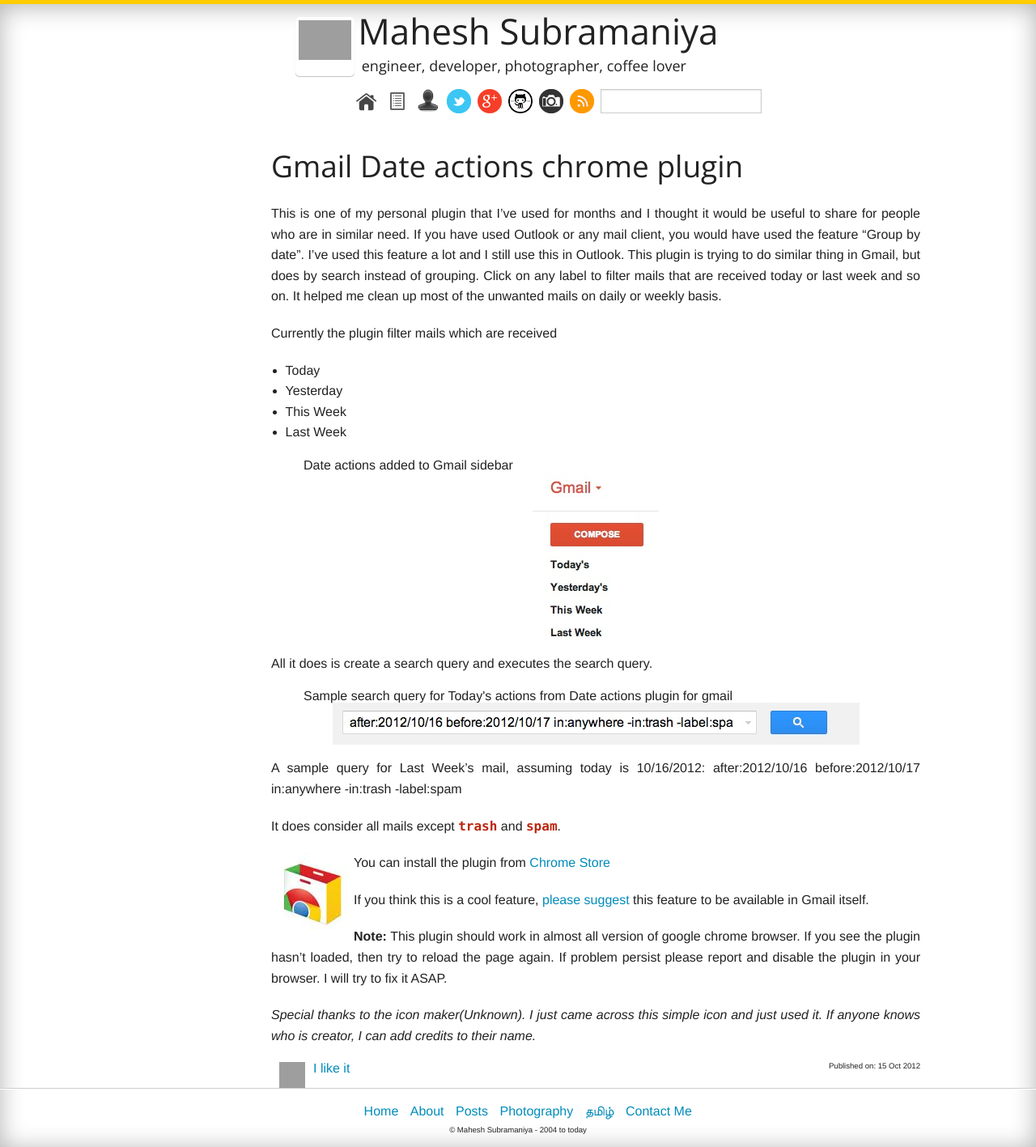
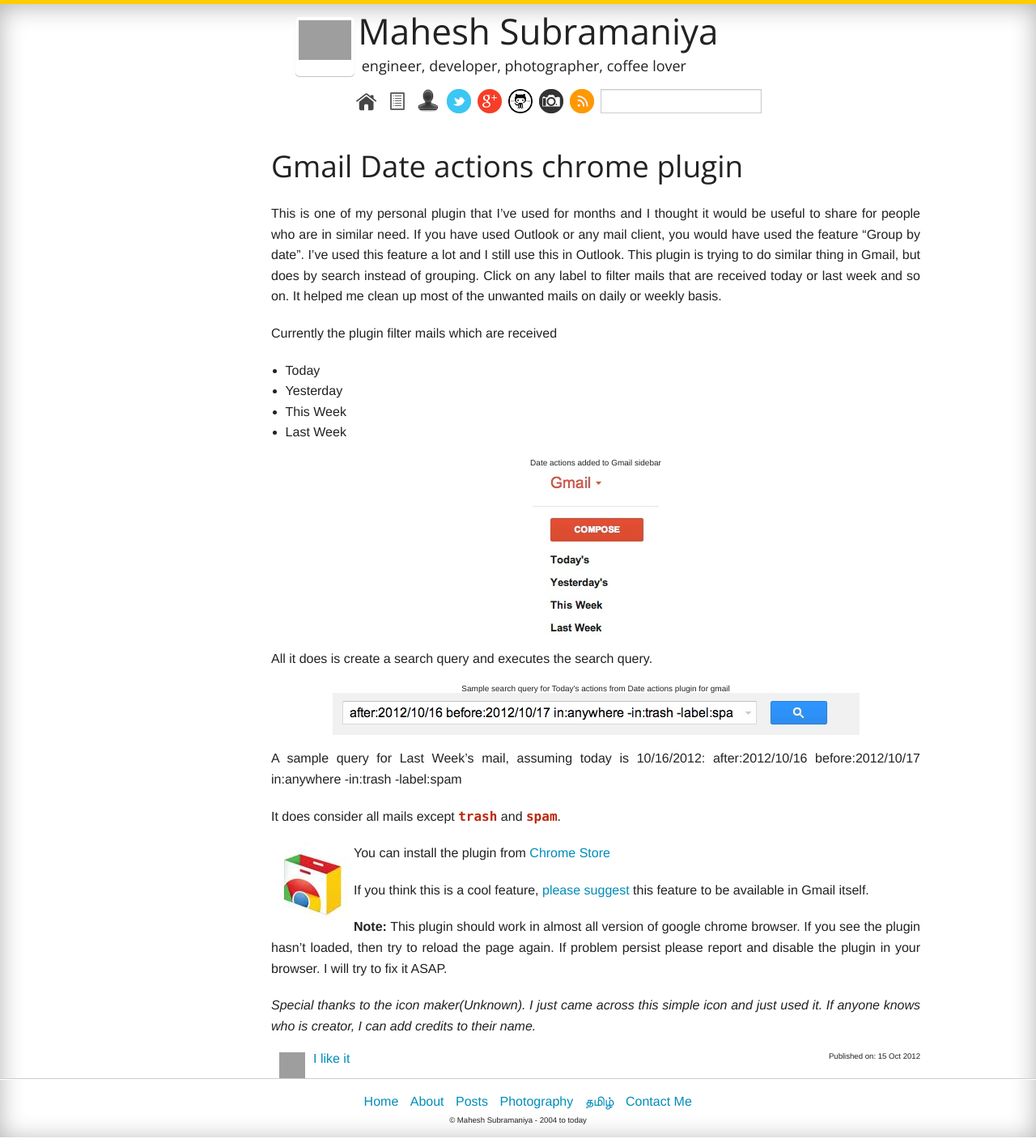
Before and after one commit to maheshsubramaniya/maheshsubramaniya.github.com, a Jekyll site: the page built from _posts/projects/2012-10-15-gmail-date-actions-chrome-plugin.md, in a window 1280 px wide. Shown: the whole page at 81% size. Built offline with Jekyll 4.4.1, drawn with Linux system fonts in a browser that asks for light colours; comment, search, counter and statistics services are not loaded; grey boxes are pictures that could not be loaded.

Commit message:
adding styles to figures and captions

```diff
--- a/css/sandbox.css
+++ b/css/sandbox.css
@@ -424,11 +424,17 @@
 
 
 
-.post img
+.post img , .post figure
 {
     display: block;
     margin-left: auto;
-    margin-right: auto
+    margin-right: auto;
+}
+
+.post figcaption
+{
+	font-size: 10px;
+	text-align: center;
 }
 
 #content
```
